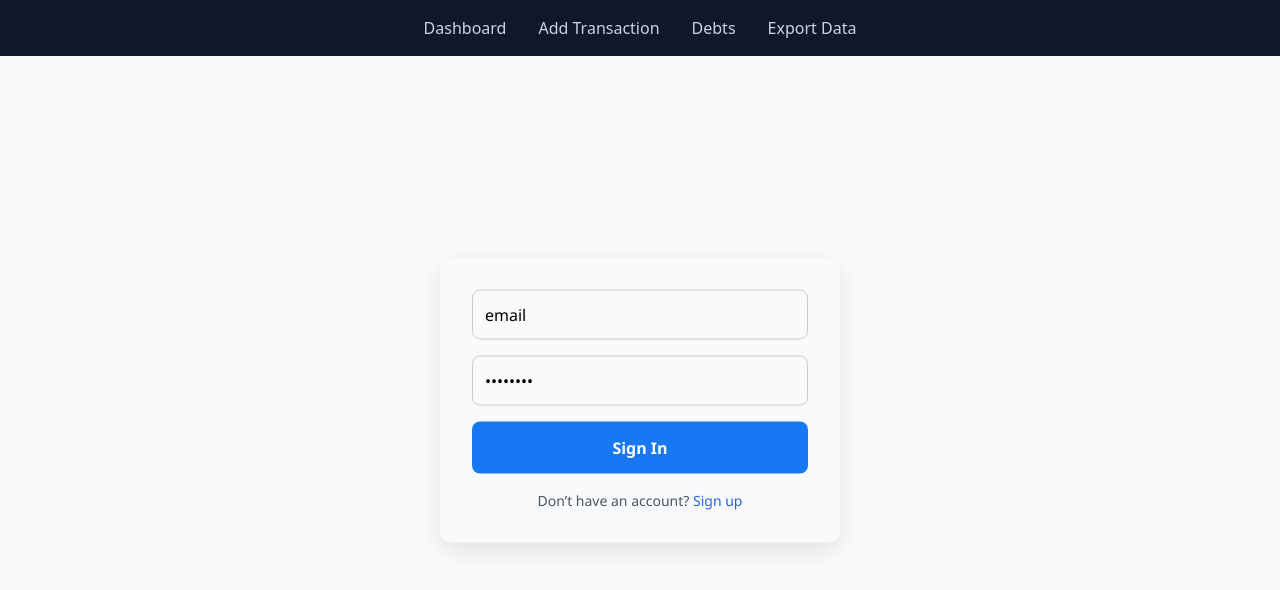
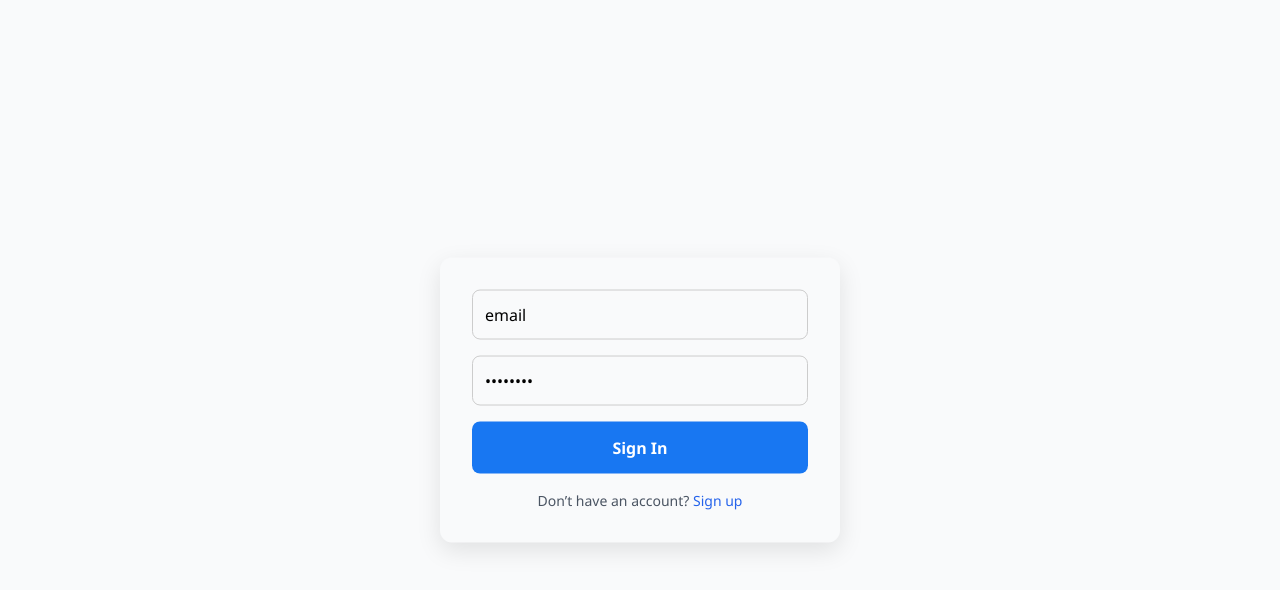
Before and after one commit to amanuel-gezahange/accounting-web-app, a Next.js app: page / in a window 1280 px wide. Shown: the top 590 px of the page. Built offline with nearby package versions, Linux system fonts and the light colour scheme.

Commit message:
dashboard should not been seen before logging in

```diff
--- a/src/app/layout.js
+++ b/src/app/layout.js
@@ -1,6 +1,7 @@
 import { Geist, Geist_Mono } from "next/font/google";
 import ".././globals.css";
 import Navbar from "@/components/Navbar";
+import Welcome from "@/components/Welcome";
 
 const geistSans = Geist({
   variable: "--font-geist-sans",
@@ -23,7 +24,7 @@ export default function RootLayout({ children }) {
       <body
         className={`${geistSans.variable} ${geistMono.variable} antialiased`}
       >
-         <Navbar />
+        <Welcome />
         {children}
       </body>
     </html>
--- /dev/null
+++ b/src/components/Welcome.js
@@ -0,0 +1,12 @@
+"use client";
+import React from "react";
+import Navbar from "./Navbar";
+import { useSearchParams } from "next/navigation";
+
+function Welcome() {
+  const searchParams = useSearchParams();
+  const isLoggedIn = searchParams.get("isLoggedIn");
+  return <div>{isLoggedIn ? <Navbar /> : null}</div>;
+}
+
+export default Welcome;
--- a/src/components/signIn/SignIn.js
+++ b/src/components/signIn/SignIn.js
@@ -1,18 +1,18 @@
-'use client'
-import { useState } from 'react'
-import { useRouter } from 'next/navigation'
+"use client";
+import { useState } from "react";
+import { useRouter } from "next/navigation";
 // import axios from 'axios'
-import styles from './SignIn.module.css'
+import styles from "./SignIn.module.css";
 
 export default function SignInForm() {
-  const [email, setEmail] = useState('')
-  const [password, setPassword] = useState('')
-  const router = useRouter()
+  const [email, setEmail] = useState("");
+  const [password, setPassword] = useState("");
+  const router = useRouter();
 
   const handleSignIn = async (e) => {
-    e.preventDefault()
-    router.push('/addtransactions')
-  }
+    e.preventDefault();
+    router.push(`/addtransactions?isLoggedIn=true`);
+  };
 
   return (
     <form onSubmit={handleSignIn}>
@@ -37,5 +37,5 @@ export default function SignInForm() {
         Sign In
       </button>
     </form>
-  )
+  );
 }
```
